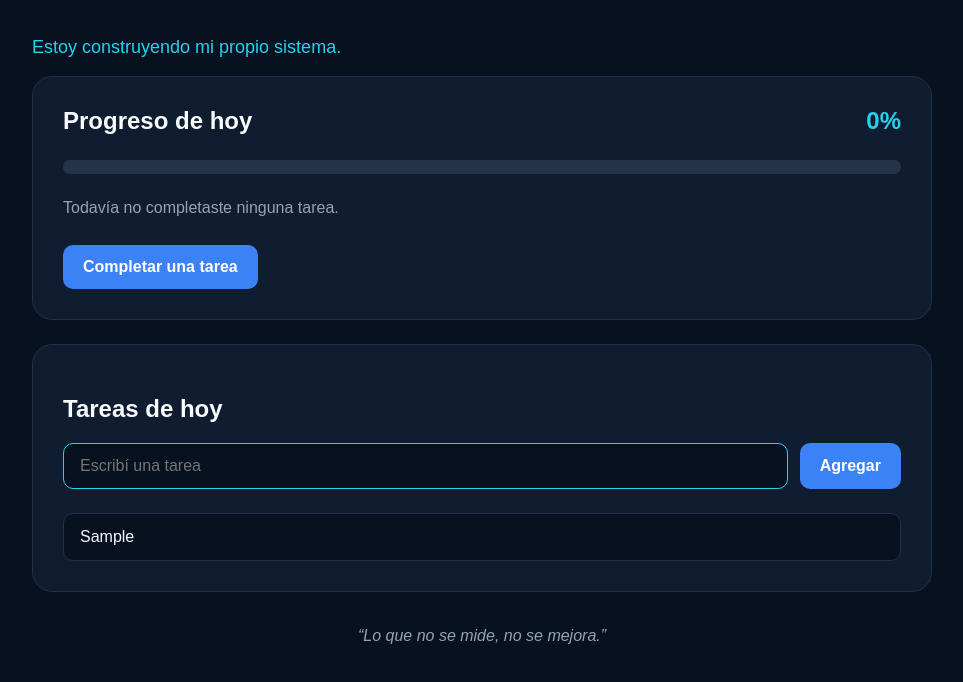
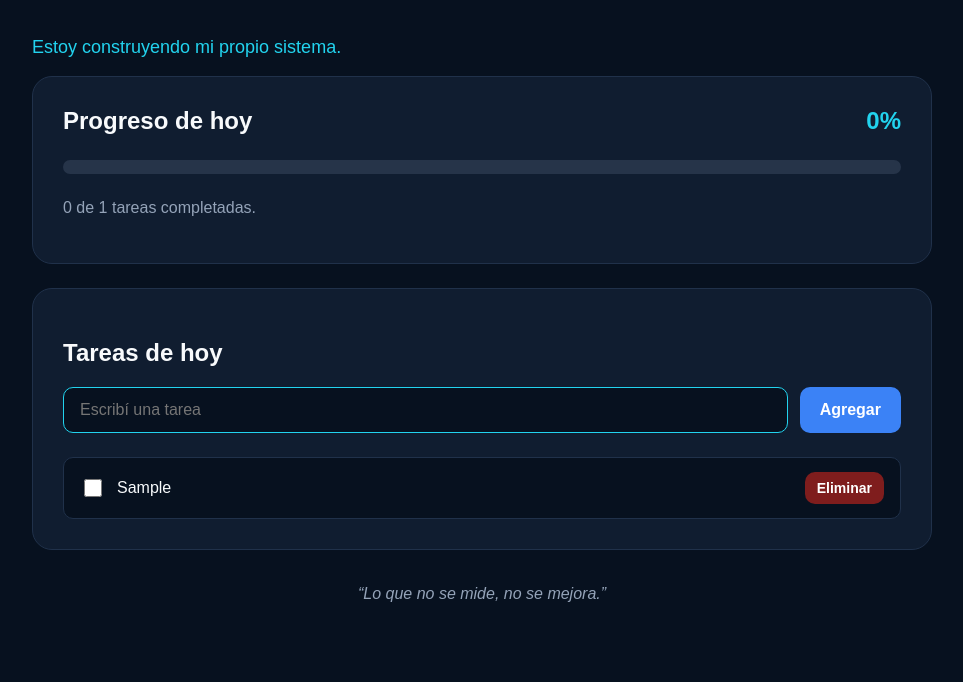
Before and after one commit to matipy-rgb/ATLAS-SO, a plain HTML site: page index.html in a window 1280 px wide. Both pictures are taken after typing "Sample" into the empty fields and a click on the button "Agregar". Shown: the part 194-876 px from the top of the page, without its empty margins (158-1121 px from the left). Drawn offline with Linux system fonts and the light colour scheme.

Commit message:
Build persistent task manager

```diff
--- a/index.html
+++ b/index.html
@@ -32,10 +32,6 @@
             <p id="statusMessage">
                 Todavía no completaste ninguna tarea.
             </p>
-
-            <button id="completeButton">
-                Completar una tarea
-            </button>
         </section>
 
         <section class="status-card tasks-card">
--- a/script.js
+++ b/script.js
@@ -2,31 +2,83 @@ const currentDate = document.querySelector("#currentDate");
 const progressText = document.querySelector("#progressText");
 const progressBar = document.querySelector("#progressBar");
 const statusMessage = document.querySelector("#statusMessage");
-const completeButton = document.querySelector("#completeButton");
 
-let progress = 0;
+const taskInput = document.querySelector("#taskInput");
+const addTaskButton = document.querySelector("#addTaskButton");
+const taskList = document.querySelector("#taskList");
+
+let tasks = JSON.parse(localStorage.getItem("atlasTasks")) || [];
 
 currentDate.textContent = new Intl.DateTimeFormat("es-PY", {
     dateStyle: "full"
 }).format(new Date());
 
-completeButton.addEventListener("click", function () {
-    progress = Math.min(progress + 20, 100);
+function saveTasks() {
+    localStorage.setItem("atlasTasks", JSON.stringify(tasks));
+}
+
+function updateProgress() {
+    const totalTasks = tasks.length;
+    const completedTasks = tasks.filter(function (task) {
+        return task.completed;
+    }).length;
+
+    const progress = totalTasks === 0
+        ? 0
+        : Math.round((completedTasks / totalTasks) * 100);
 
     progressText.textContent = `${progress}%`;
     progressBar.style.width = `${progress}%`;
 
-    if (progress === 100) {
+    if (totalTasks === 0) {
+        statusMessage.textContent = "Todavía no agregaste tareas.";
+    } else if (progress === 100) {
         statusMessage.textContent = "Objetivo diario completado.";
-        completeButton.textContent = "Día completado";
-        completeButton.disabled = true;
     } else {
-        statusMessage.textContent = "Buen trabajo. Sigamos avanzando.";
+        statusMessage.textContent =
+            `${completedTasks} de ${totalTasks} tareas completadas.`;
     }
-});
-const taskInput = document.querySelector("#taskInput");
-const addTaskButton = document.querySelector("#addTaskButton");
-const taskList = document.querySelector("#taskList");
+}
+
+function renderTasks() {
+    taskList.innerHTML = "";
+
+    tasks.forEach(function (task, index) {
+        const taskItem = document.createElement("li");
+        const checkbox = document.createElement("input");
+        const taskText = document.createElement("span");
+        const deleteButton = document.createElement("button");
+
+        taskItem.className = task.completed
+            ? "task-item completed"
+            : "task-item";
+
+        checkbox.type = "checkbox";
+        checkbox.checked = task.completed;
+
+        taskText.textContent = task.text;
+
+        deleteButton.textContent = "Eliminar";
+        deleteButton.className = "delete-task";
+
+        checkbox.addEventListener("change", function () {
+            tasks[index].completed = checkbox.checked;
+            saveTasks();
+            renderTasks();
+        });
+
+        deleteButton.addEventListener("click", function () {
+            tasks.splice(index, 1);
+            saveTasks();
+            renderTasks();
+        });
+
+        taskItem.append(checkbox, taskText, deleteButton);
+        taskList.appendChild(taskItem);
+    });
+
+    updateProgress();
+}
 
 function addTask() {
     const taskText = taskInput.value.trim();
@@ -35,13 +87,16 @@ function addTask() {
         return;
     }
 
-    const taskItem = document.createElement("li");
-
-    taskItem.textContent = taskText;
-    taskList.appendChild(taskItem);
+    tasks.push({
+        text: taskText,
+        completed: false
+    });
 
     taskInput.value = "";
     taskInput.focus();
+
+    saveTasks();
+    renderTasks();
 }
 
 addTaskButton.addEventListener("click", addTask);
@@ -51,3 +106,5 @@ taskInput.addEventListener("keydown", function (event) {
         addTask();
     }
 });
+
+renderTasks();
--- a/styles.css
+++ b/styles.css
@@ -175,3 +175,33 @@ button:disabled {
     background: var(--background);
     color: var(--text);
 }
+.task-item {
+    display: grid;
+    grid-template-columns: auto 1fr auto;
+    align-items: center;
+    gap: 12px;
+}
+
+.task-item input[type="checkbox"] {
+    width: 18px;
+    height: 18px;
+    cursor: pointer;
+    accent-color: var(--secondary);
+}
+
+.task-item.completed span {
+    color: var(--muted);
+    text-decoration: line-through;
+}
+
+.delete-task {
+    margin: 0;
+    padding: 8px 12px;
+    background: #7f1d1d;
+    font-size: 14px;
+}
+
+.delete-task:hover {
+    background: #991b1b;
+    transform: none;
+}
```
